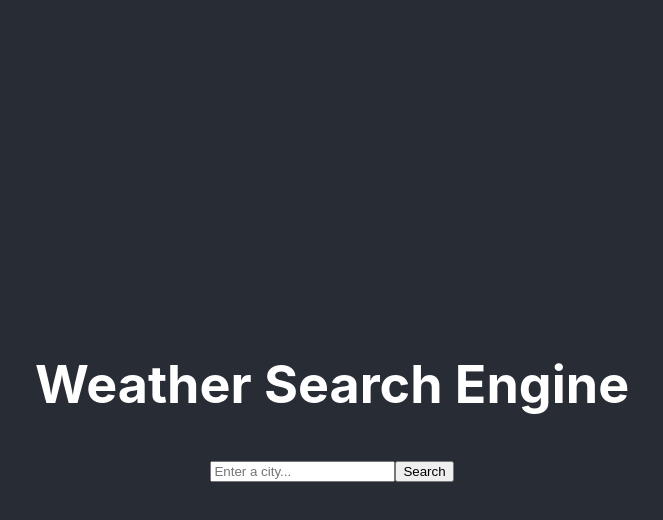
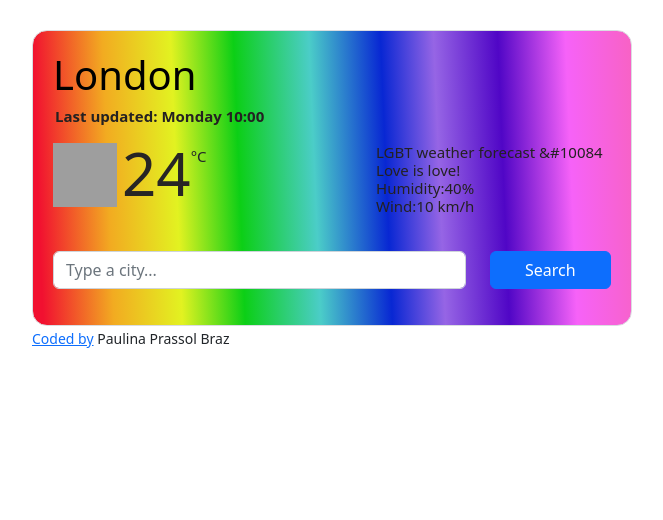
Before and after one commit to PaulinaBraz/weather-react, a React (Create React App) app: page / in a window 1280 px wide. Shown: the top 520 px of the page, without its empty margins (308-971 px from the left). Built offline with nearby package versions, Linux system fonts and the light colour scheme; grey boxes are pictures that could not be loaded.

Commit message:
Adding weather project to react

```diff
--- a/package.json
+++ b/package.json
@@ -7,10 +7,12 @@
     "@testing-library/react": "^13.4.0",
     "@testing-library/user-event": "^13.5.0",
     "axios": "^1.3.4",
+    "bootstrap": "^5.2.3",
     "i": "^0.3.7",
     "install": "^0.13.0",
     "npm": "^9.6.3",
     "react": "^18.2.0",
+    "react-bootstrap": "^2.7.2",
     "react-dom": "^18.2.0",
     "react-scripts": "5.0.1",
     "web-vitals": "^2.1.4"
--- a/src/App.css
+++ b/src/App.css
@@ -1,38 +1,119 @@
 .App {
-  text-align: center;
+  margin: 20px;
 }
 
-.App-logo {
-  height: 40vmin;
-  pointer-events: none;
+body {
+  font-family: arial, sans-serif;
 }
 
-@media (prefers-reduced-motion: no-preference) {
-  .App-logo {
-    animation: App-logo-spin infinite 20s linear;
-  }
+h1 {
+  color: black;
+  font-size: 26px;
+  font-weight: 100;
+  line-height: 28px;
+  margin-bottom: 5px;
 }
 
-.App-header {
-  background-color: #282c34;
-  min-height: 100vh;
-  display: flex;
-  flex-direction: column;
-  align-items: center;
-  justify-content: center;
-  font-size: calc(10px + 2vmin);
-  color: white;
+ul {
+  margin: 0;
+  padding: 0;
 }
 
-.App-link {
-  color: #61dafb;
+li {
+  list-style: none;
+  margin: 0;
+  padding: 0;
+
+  color: #242122;
+  font-size: 15px;
+  font-weight: 100;
+  line-height: 18px;
 }
 
-@keyframes App-logo-spin {
-  from {
-    transform: rotate(0deg);
-  }
-  to {
-    transform: rotate(360deg);
-  }
+li:first-letter {
+  text-transform: capitalize;
 }
+
+.weather-app-wrapper {
+  max-width: 600px;
+  margin: 30px auto;
+}
+
+.weather-app {
+  padding: 20px;
+  border: 1px solid #dadde1;
+  border-radius: 15px;
+  background: linear-gradient(
+    87.6deg,
+    rgb(241, 16, 48) 1.7%,
+    rgb(242, 171, 33) 13.3%,
+    rgb(226, 242, 33) 24.5%,
+    rgb(12, 207, 22) 34.8%,
+    rgb(75, 205, 200) 47.2%,
+    rgb(8, 39, 211) 58.9%,
+    rgb(150, 101, 229) 67.6%,
+    rgb(80, 6, 198) 78.1%,
+    rgb(246, 98, 248) 89.2%,
+    rgb(248, 98, 181) 103.3%,
+    rgb(228, 129, 144) 113.9%
+  );
+}
+.overview {
+  margin-bottom: 18px;
+}
+
+.weather-temp img {
+  margin-right: 5px;
+  height: 64px;
+  width: 64px;
+}
+
+.weather-temp strong {
+  color: rgb(39, 37, 37);
+  font-size: 60px;
+  line-height: 1;
+  font-weight: 450;
+}
+
+.weather-temp .units {
+  position: relative;
+  font-size: 15px;
+  top: -34px;
+}
+
+.weather-temp .active {
+  color: rgb(33, 33, 33);
+  cursor: default;
+}
+
+.weather-temp .active:hover {
+  text-decoration: none;
+}
+
+.weather-forecast {
+  margin-top: 20px;
+  text-align: center;
+  color: #000;
+}
+
+.weather-forecast-date {
+  font-size: 15px;
+  opacity: 0.9;
+}
+
+.weather-forecast-temp-min {
+  opacity: 0.6;
+}
+
+.weather-forecast-temperatures {
+  font-size: 13px;
+}
+
+.mb-3 {
+  margin-top: 15px;
+}
+.update {
+  font-weight: bolder;
+  margin-left: -30px;
+  padding-left: -30px;
+}
--- a/src/App.js
+++ b/src/App.js
@@ -1,15 +1,79 @@
 import "./App.css";
-import Search from "./weather";
+import "bootstrap/dist/css/bootstrap.min.css";
 
-function App() {
+export default function App() {
+  let weatherData = {
+    city: "London",
+    date: "Monday 10:00",
+    temp: "24",
+    humidity: "40",
+    wind: "10",
+    imgUrl: "	https://ssl.gstatic.com/onebox/weather/64/sunny.png",
+  };
   return (
     <div className="App">
-      <header className="App-header">
-        <h1>Weather Search Engine</h1>
-        <Search />
-      </header>
+      <div className="container">
+        <div className="weather-app-wrapper">
+          <div className="weather-app">
+            <div className="overview">
+              <h1>{weatherData.city}</h1>
+              <ul>
+                <li className="update">Last updated: {weatherData.date}</li>
+                <li></li>
+              </ul>
+            </div>
+            <div className="row">
+              <div className="col-6">
+                <div className="d-flex weather-temp">
+                  <img src={weatherData.imgUrl} alt="" />
+                  <div>
+                    <strong>{weatherData.temp}</strong>
+                    <span className="units">°C</span>
+                  </div>
+                </div>
+              </div>
+              <div className="col-6">
+                <ul>
+                  <li>LGBT weather forecast &#10084</li>
+                  <li>Love is love!</li>
+                  <li>Humidity:{weatherData.humidity}%</li>
+                  <li>Wind:{weatherData.wind} km/h</li>
+                </ul>
+              </div>
+            </div>
+            <div className="weather-forecast"></div>
+            <form class="mb-3">
+              <div className="row">
+                <div className="col-9">
+                  <input
+                    type="search"
+                    placeholder="Type a city..."
+                    className="form-control"
+                    autocomplete="off"
+                  />
+                </div>
+                <div className="col-3">
+                  <input
+                    type="submit"
+                    value="Search"
+                    className="btn btn-primary w-100"
+                  />
+                </div>
+              </div>
+            </form>
+          </div>
+          <small>
+            <a
+              href="https://github.com/PaulinaBraz/Weather-app-FinalProject"
+              target="_blank"
+              rel="noreferrer"
+            >
+              Coded by
+            </a>{" "}
+            <span>Paulina Prassol Braz </span>
+          </small>
+        </div>
+      </div>
     </div>
   );
 }
-
-export default App;
--- a/src/weather.js
+++ /dev/null
@@ -1,55 +0,0 @@
-import React, { useState } from "react";
-import axios from "axios";
-
-export default function Search() {
-  const [city, setCity] = useState("");
-  const [weather, setWeather] = useState({});
-  const [loaded, setLoaded] = useState(false);
-
-  function showWeather(response) {
-    setLoaded(true);
-    setWeather({
-      temperature: response.data.main.temp,
-      humidity: response.data.main.humidity,
-      wind: response.data.wind.speed,
-      description: response.data.weather[0].description,
-    });
-  }
-
-  function handleSubmit(event) {
-    event.preventDefault();
-    let url = `https://api.openweathermap.org/data/2.5/weather?q=${city}&appid=b95f179627c8dd37f41e1be6e3250e19&units=metric`;
-    axios.get(url).then(showWeather);
-  }
-
-  function updateCity(event) {
-    setCity(event.target.value);
-  }
-
-  let form = (
-    <form onSubmit={handleSubmit}>
-      <input
-        type="search"
-        placeholder="Enter a city..."
-        onChange={updateCity}
-      ></input>
-      <input type="submit" value="Search"></input>
-    </form>
-  );
-
-  if (loaded) {
-    return (
-      <div>
-        {form}
-        <ul>
-          <li>Temperature:{Math.round(weather.temperature)}°C</li>
-          <li>Description:{weather.description}</li>
-          <li>Humidity:{weather.humidity}%</li>
-          <li>Wind:{Math.round(weather.wind)}km/h</li>
-        </ul>
-      </div>
-    );
-  } else {
-    return form;
-  }
-}
```
Also changed, not shown: src/index.js (+6 -6 lines), 1 other file (tests, documents, lock files or other folders).
